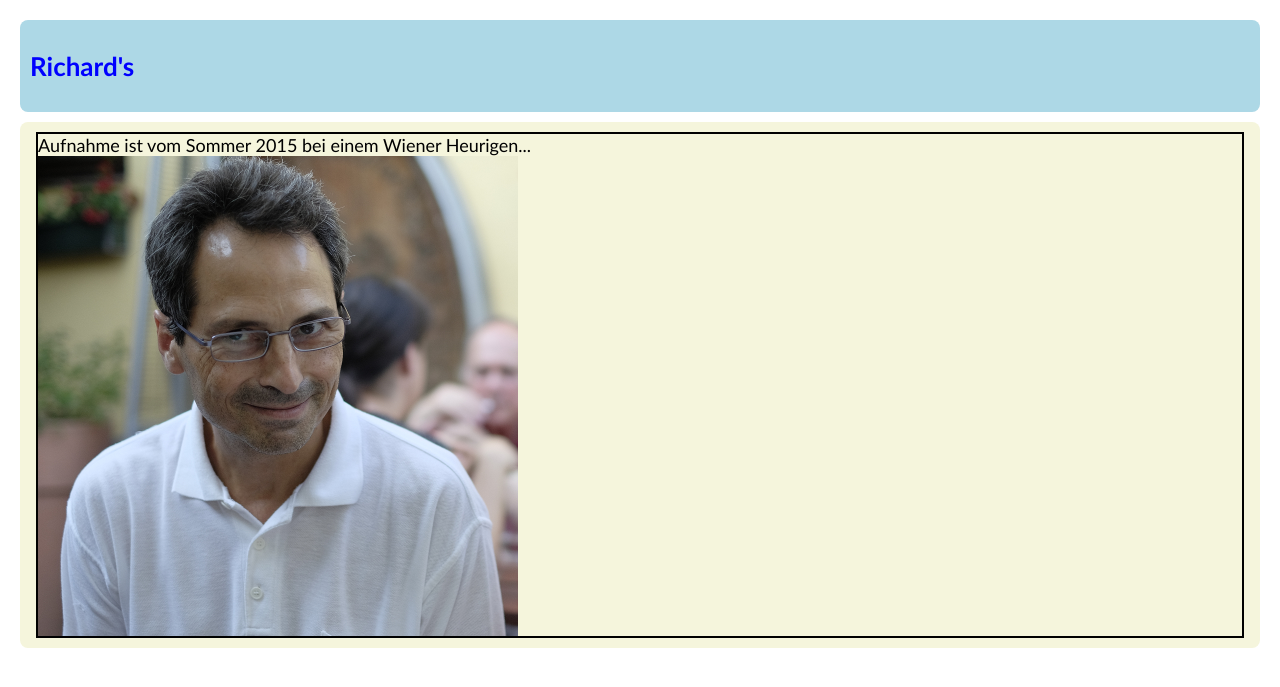
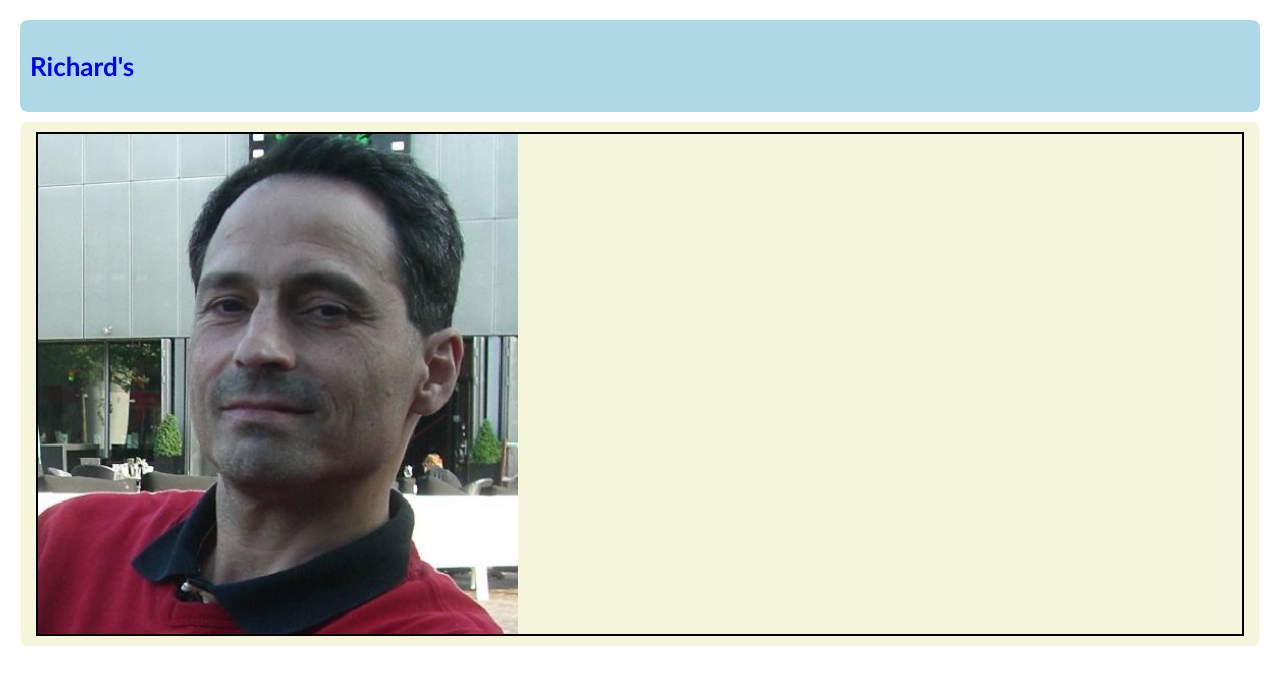
Before and after one commit to richardtraindl/richardtraindl.github.io, a Jekyll site: the page built from index.html, in a window 1280 px wide. Shown: the top 687 px of the page. Built offline with Jekyll 4.4.1, drawn with Linux system fonts in a browser that asks for light colours.

Commit message:
Update index.html

```diff
--- a/index.html
+++ b/index.html
@@ -8,8 +8,7 @@ id: richard
         <div class="grid">
             <div class="row_12_of_12">
                 <figure>
-                    <p>Aufnahme ist vom Sommer 2015 bei einem Wiener Heurigen...</p>
-                    <p><img src="/img/richard1.jpg" alt="Richard" style="width: 480px;"></p>
+                    <p><img src="/img/richard6.jpg" alt="Richard" style="width: 480px;"></p>
                 </figure>
             </div>
         </div>
```
